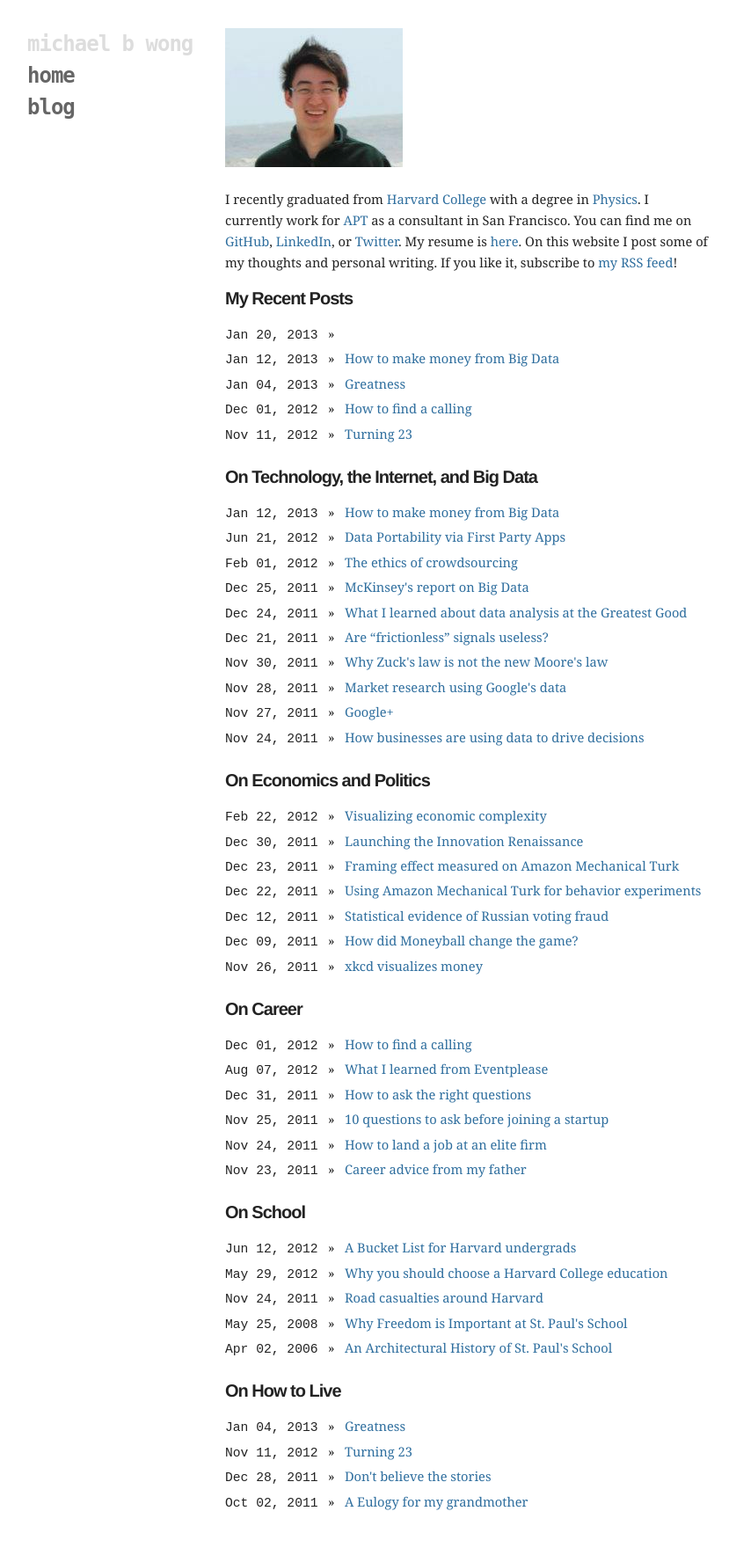
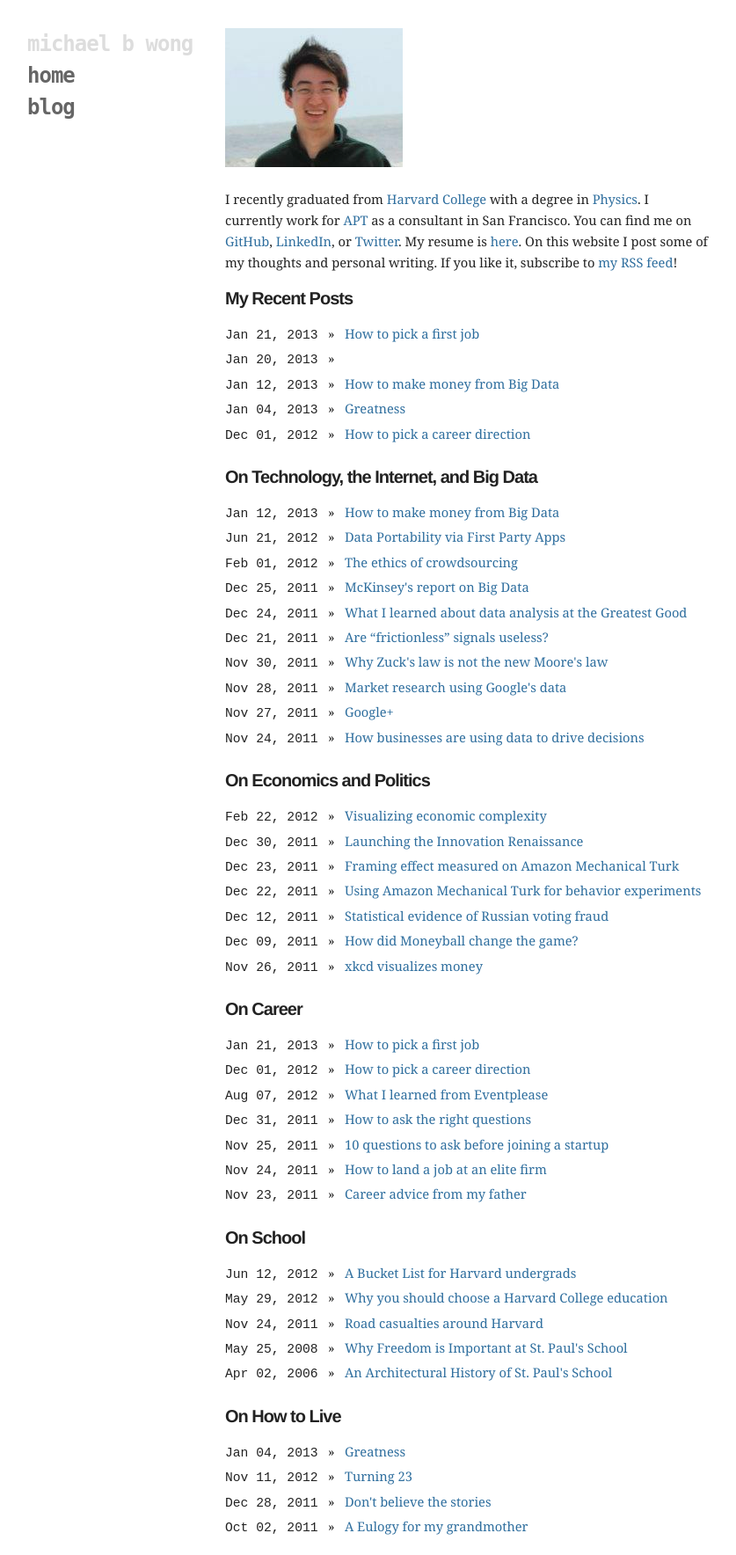
Before and after one commit to mbwong/mbwong.github.com, a Jekyll site: the page built from index.html, in a window 1280 px wide. Shown: the whole page at 88% size, without its empty margins (94-931 px from the left). Built offline with Jekyll 4.4.1, drawn with Linux system fonts in a browser that asks for light colours; before the commit the page ends 1740 px from its top, so only the background shows below that; some of the changed lines change nothing that is shown.

Commit message:
new post

```diff
--- a/_posts/2012-12-1-finding-a-calling.md
+++ b/_posts/2012-12-1-finding-a-calling.md
@@ -1,10 +1,10 @@
 ---
 tags: life career
-title: How to find a calling
+title: How to pick a career direction
 layout: post
 ---
 
-# How to find a Calling
+# How to pick a career direction
 
 LinkedIn's founder Reid Hoffman recently published a book titled "The Start-up of YOU." It wisely suggests that we should all think of our careers as start-ups. Succeeding in today volatile economic environment requires adaptability, a strong personal network, and entrepreneurial thinking.
 
--- /dev/null
+++ b/_posts/2013-01-21-how-to-pick-a-first-job.md
@@ -0,0 +1,37 @@
+---
+tags: life career
+title: How to pick a first job
+layout: post
+---
+
+# How to pick a first job
+
+You've made it mostly through college and you've done some [soul-searching][ss] and you've settled on a career direction. Perhaps like me, when you graduate you want to do something related to Big Data and software. Now where you should get your first job or internship?
+
+[ss]: http://mbwong.com/2012/12/01/finding-a-calling.html
+
+My recommendation is that you position yourself to be in a place where you can learn the most about the things you're interested in.
+
+Why? Because acquiring skills opens up new opportunities for you in the labor market, and gaining knowledge of the big picture allows you to better position yourself competitively in the future. Learning means building up your own human capital. It will determine your future productivity. When you evaluate your first job, the learning opportunity is the most important parameter to consider.
+
+Here are some components that contribute to a good learning experience:
+
+1. *Breadth of exposure*: You can learn a lot simply by working in an environment that allows you to see a lot of moving parts. For example, you might choose to work at a consulting firm where you can meet people from different parts of the corporate ladder in different industries. You might choose to work at a big software company where you can look at different kinds of code, understand the engineering processes, and see how different tools are used. You might become an assistant to a senator and learn about the legislative process. These places give you the big picture. These high exposure jobs will teach you to know whom to talk to regarding different issues and provide you with a mental model of how things are actually run.
+
+2. *Intensity and variety of tasks*: You can speed up your learning process by doing a lot of things really fast. Ask people at the company for a task breakdown by percentage. The things that you'll do will also be the things that you learn. If you'll be on the phone mostly talking to clients, you'll learn how to do that effectively. If you're writing reports or PowerPoints most of the time, you will hone those skills. Don't just focus on the business model of the company; understand what your job actually is.
+
+3. *Talent and experience of your co-workers*: What you learn also depends on the caliber of people you surround yourself with. Work very closely someone who knows a lot and has a lot of high-powered work and you will learn to see the world as they do, as well as the habits that help them succeed. I think of the meteoric career advancement of Sheryl Sandberg, who worked for Larry Summers during her undergraduate career and then at the World Bank and the Treasury. Equally, you could go to a company that attracts top talent throughout the ranks. Think McKinsey or D.E.Shaw, a leading hedge fund. You will learn from everybody around you.
+
+4. *Boss / work culture*: The work culture and your boss can make or break your happiness. Your boss can make you miserable or turbo-charge your career. When you evaluate a job, ask around to understand whether your boss will support and defend your work. Does she care about your personal growth and act as a mentor? Similarly, the culture of a company can enable you to learn or block you from being productive. If your work place has toxic politics that prevent you from learning from others, you will end up wasting a lot of time dealing with the politics instead.
+
+5. *Support infrastructure*: It's worth it to inquire about the resources that the company will devote to helping you succeed in the job as well. The question is: Will you be able to focus on the thing you actually care about? For example, does the company provide you with sufficient compensation so that you don't have to worry too much about paying bills? Are there the internal staff, policies, support teams, or tools that you need in order to be productive? Will the additional perks (e.g. free food and gyms) help you focus on your job? How will these things affect your ability to learn?
+
+During my senior year, I had a choice between three job offers: I could be a consultant at [APT][apt] (a big data software company), a consultant at [The Greatest Good][tgg] (a data consultancy started by Freakonomics author Steve Levitt), or a solutions architect at [Mixpanel][mxp] (a web analytics startup). While all three of my jobs belonged under the Big Data umbrella, the job descriptions, business models, and cultures of the companies were quite different.
+
+The main reason I chose APT was that I believed that I could learn the most there about Big Data technologies and analytical methods, as well as the Big Data ecosystem at large. These were the things that I was most interested in. APT had the scale and a transparent culture that I would get to see what management consultants see, i.e. different industries, as well as a bit of what product managers see, i.e. the product cycle.
+
+[apt]: http://predictivetechnologies.com
+[tgg]: http://greatestgood.com
+[mxp]: http://mixpanel.com
+
+Inevitably there will be a non-career dimension to an employment decisions as well. Family, friends, and location should factor your decision, for your first job is far less important than the people around you. My advice here is only useful if you know what you want to learn and your options are inline with your personal values other than career advancement.
```
